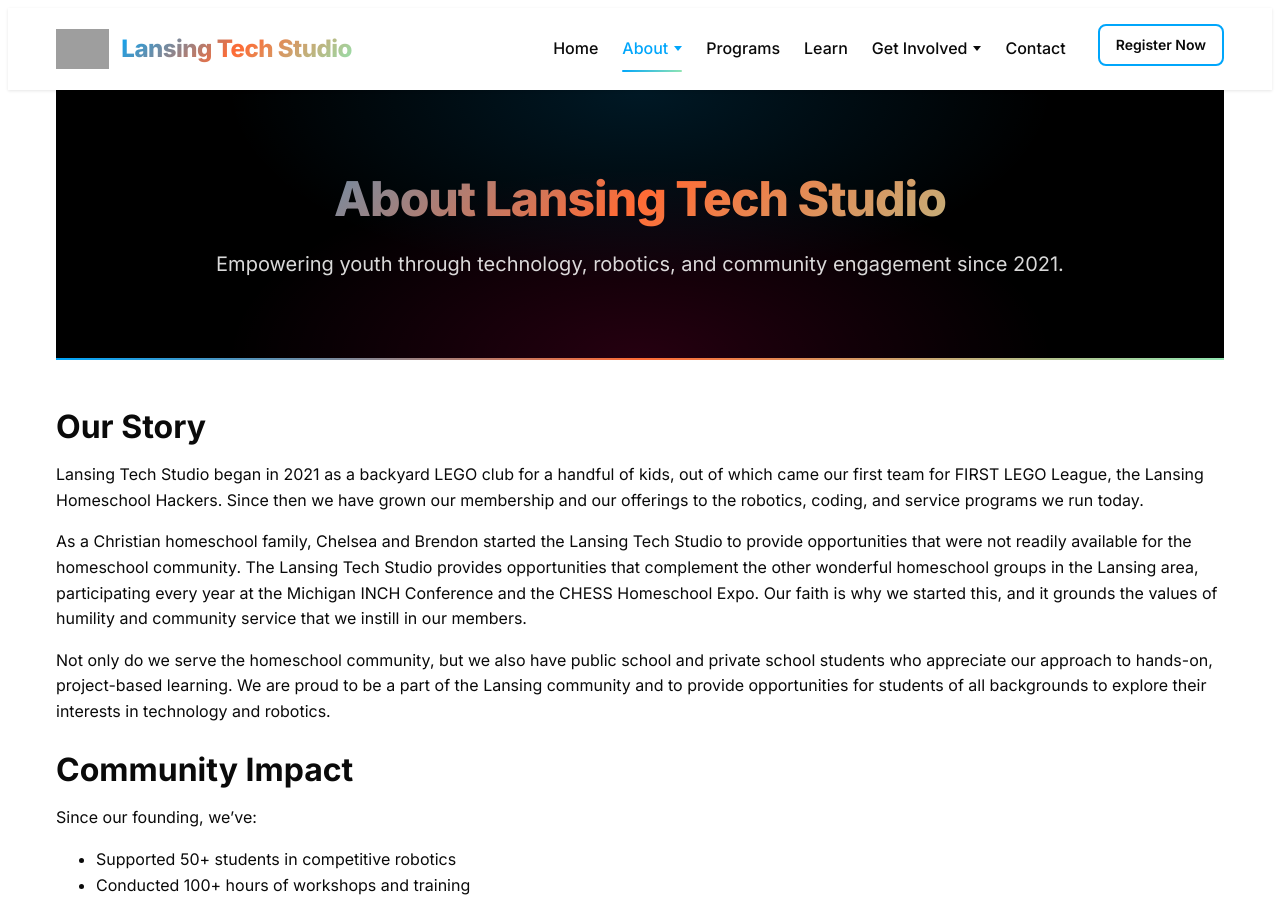
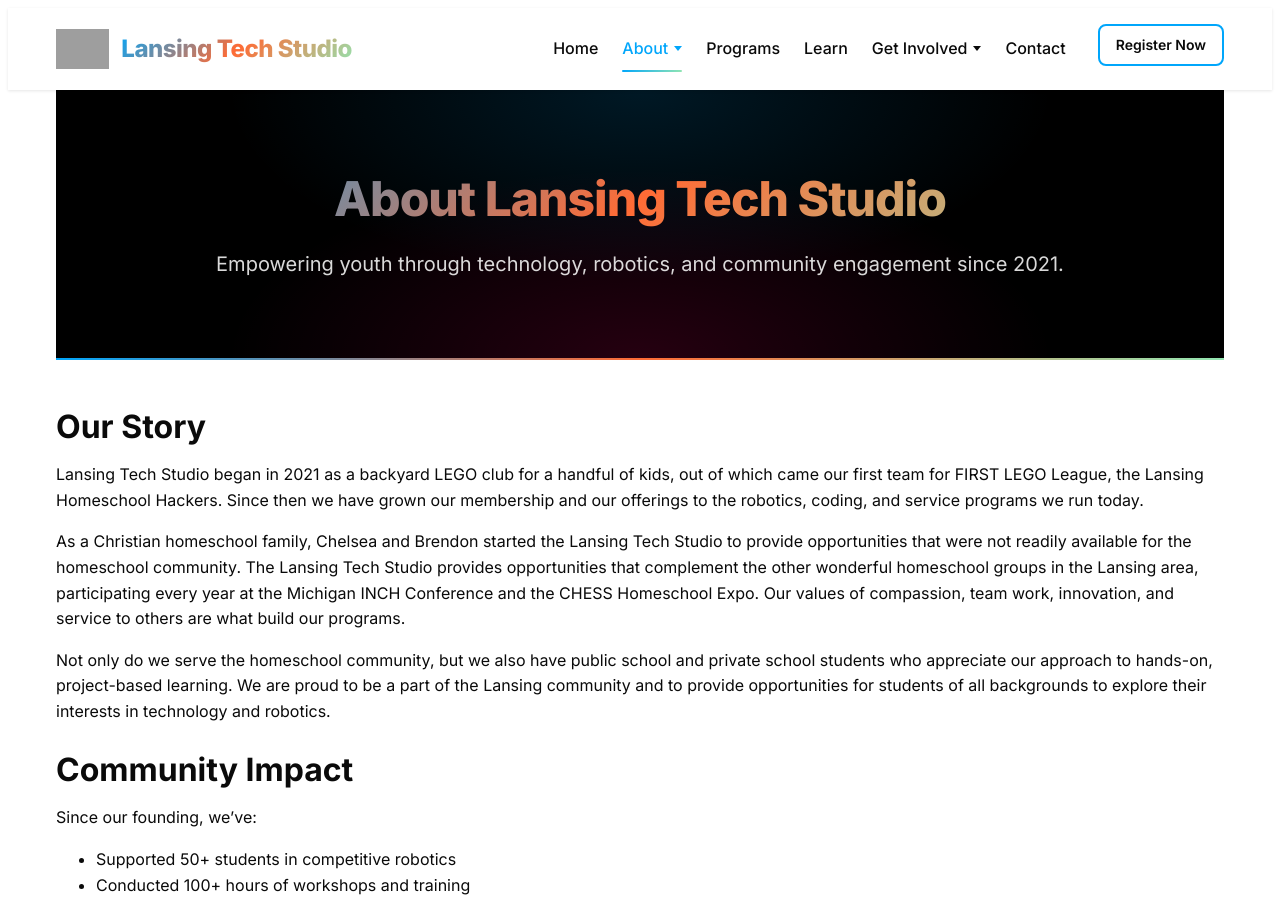
Before and after one commit to Lansing-Tech-Studio/Lansing-Tech-Studio.github.io, a Jekyll site: the page built from about.md, in a window 1280 px wide and 900 px high. Built offline with Jekyll 4.4.1, drawn with Linux system fonts in a browser that asks for light colours; grey boxes are pictures that could not be loaded.

Commit message:
tweaking values

```diff
--- a/about.md
+++ b/about.md
@@ -13,7 +13,7 @@ permalink: /about/
 
 Lansing Tech Studio began in {{ site.data.facts.founded }} as a backyard LEGO club for a handful of kids, out of which came our first team for FIRST LEGO League, the Lansing Homeschool Hackers. Since then we have grown our membership and our offerings to the robotics, coding, and service programs we run today.
 
-As a Christian homeschool family, Chelsea and Brendon started the Lansing Tech Studio to provide opportunities that were not readily available for the homeschool community. The Lansing Tech Studio provides opportunities that complement the other wonderful homeschool groups in the Lansing area, participating every year at the Michigan INCH Conference and the CHESS Homeschool Expo. Our faith is why we started this, and it grounds the values of humility and community service that we instill in our members.
+As a Christian homeschool family, Chelsea and Brendon started the Lansing Tech Studio to provide opportunities that were not readily available for the homeschool community. The Lansing Tech Studio provides opportunities that complement the other wonderful homeschool groups in the Lansing area, participating every year at the Michigan INCH Conference and the CHESS Homeschool Expo. Our values of compassion, team work, innovation, and service to others are what build our programs.
 
 Not only do we serve the homeschool community, but we also have public school and private school students who appreciate our approach to hands-on, project-based learning. We are proud to be a part of the Lansing community and to provide opportunities for students of all backgrounds to explore their interests in technology and robotics.
 
```
